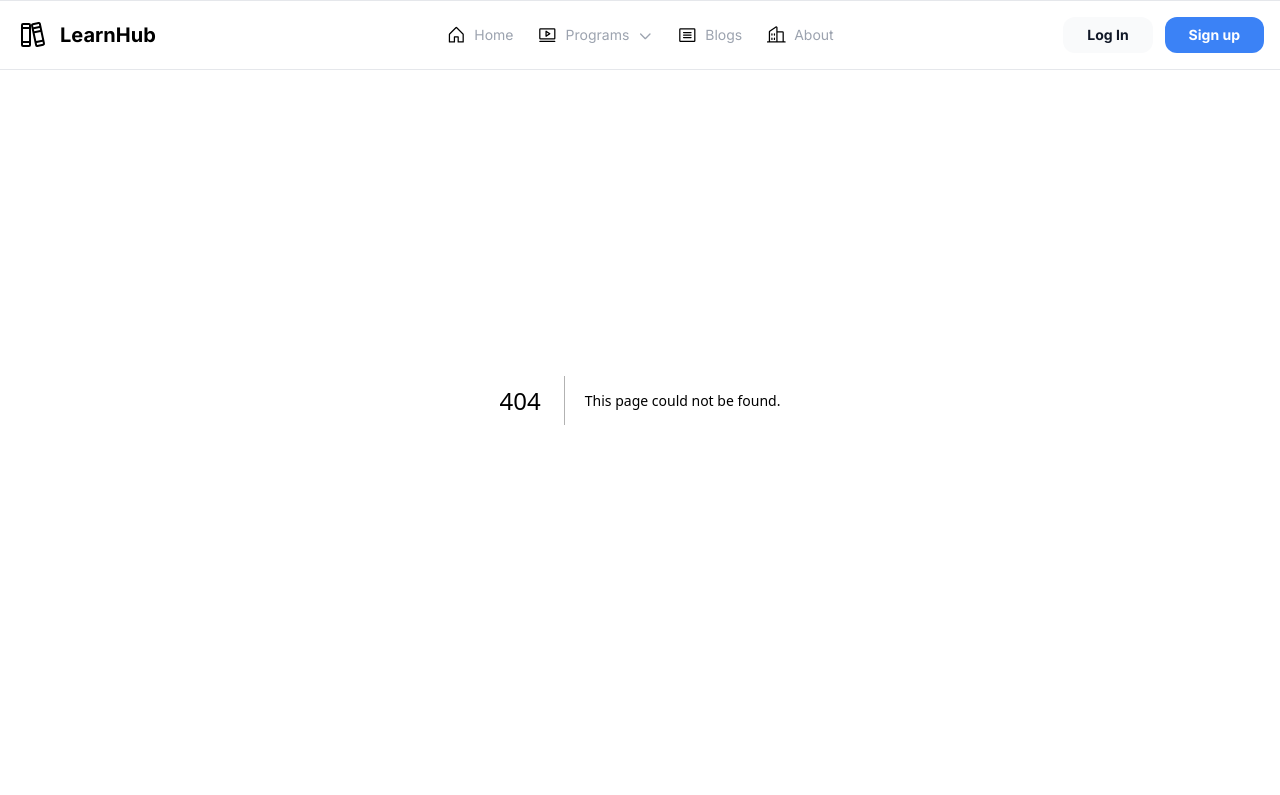
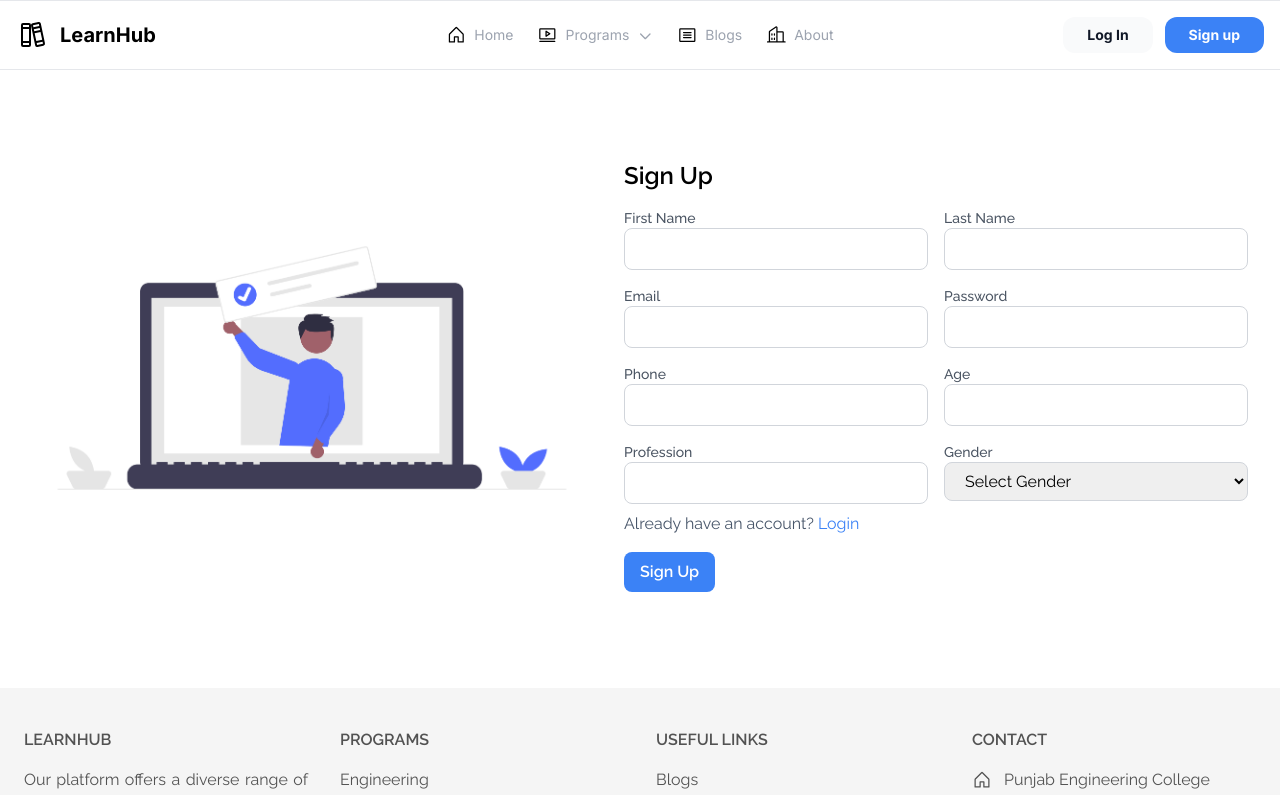
Before and after one commit to anshRS/LearnHub, a Next.js app in the folder client/: page /auth/signup in a window 1280 px wide. Before the commit this address had no page. Shown: the top 795 px of the page. Built offline with nearby package versions, Linux system fonts and the light colour scheme.

Commit message:
Designed & Integrated Register feature

```diff
--- /dev/null
+++ b/client/src/app/auth/signup/page.js
@@ -0,0 +1,15 @@
+import SignUpForm from '@/components/auth/SignUpForm';
+import React from 'react';
+
+const SignUp = () => {
+    return (
+        <div className=" w-full lg:w-1/2 md:w-1/2 p-5 md:p-0 mr-8" >
+            <h2 className="text-2xl font-semibold mb-4">Sign Up</h2>
+
+            <SignUpForm />
+        </div>
+
+    );
+};
+
+export default SignUp;
--- /dev/null
+++ b/client/src/components/auth/SignUpForm.jsx
@@ -0,0 +1,201 @@
+"use client"
+
+import React from 'react'
+import Link from 'next/link'
+import * as Yup from "yup";
+import { useForm } from "react-hook-form";
+import { yupResolver } from "@hookform/resolvers/yup";
+import axios from '@/utils/axios';
+import { useRouter } from 'next/navigation';
+import { toast } from 'react-toastify';
+
+const SignUpForm = () => {
+    const SignUpSchema = Yup.object().shape({
+        firstName: Yup.string().required('First name is required'),
+        lastName: Yup.string().required('Last name is required'),
+        email: Yup.string().email('Invalid email').required('Email is required'),
+        password: Yup.string().required('Password is required'),
+        phone: Yup.string().required('Phone no. is required'),
+        age: Yup.string().required('Age is required'),
+        profession: Yup.string().required('Profession is required'),
+        gender: Yup.string().required('Gender is required'),
+    });
+
+    const defaultValues = {
+        firstName: "",
+        lastName: "",
+        email: "",
+        password: "",
+        phone: "",
+        age: "",
+        profession: "",
+        gender: ""
+    };
+
+    const methods = useForm({
+        resolver: yupResolver(SignUpSchema),
+        defaultValues
+    });
+
+    const {
+        register,
+        reset,
+        setError,
+        handleSubmit,
+        formState: { errors, isSubmitting, isSubmitSuccessful },
+    } = methods;
+
+    const router = useRouter();
+
+    const onSubmit = async (data) => {
+        try {
+            const response = await axios.post("/api/auth/register", {
+                ...data,
+            }, {
+                headers: {
+                    "Content-Type": "application/json",
+                }
+            })
+
+            toast.success("Account Created!", {
+                position: "top-center",
+            });
+
+            router.push("/auth/login")
+        } catch (error) {
+            toast.error(error.message, {
+                position:"top-center",
+            })
+            reset();
+            setError("afterSubmit", {
+                ...error,
+                message: error.message,
+            });
+        }
+    };
+
+
+
+    return (
+        <form onSubmit={handleSubmit(onSubmit)}>
+            <div className="grid grid-cols-1 lg:grid-cols-2 gap-4">
+                <div>
+                    <label htmlFor="firstName" className="block text-sm font-medium text-gray-600">
+                        First Name
+                    </label>
+                    <input
+                        type="text"
+                        id="firstName"
+                        {...register("firstName")}
+                        className="w-full px-4 py-2 rounded-lg border border-gray-300 focus:outline-none focus:border-blue-500"
+                    />
+                    <p className='text-red-600'>{errors.firstName?.message}</p>
+                </div>
+                <div>
+                    <label htmlFor="lastName" className="block text-sm font-medium text-gray-600">
+                        Last Name
+                    </label>
+                    <input
+                        type="text"
+                        id="lastName"
+                        {...register("lastName")}
+                        className="w-full px-4 py-2 rounded-lg border border-gray-300 focus:outline-none focus:border-blue-500"
+                    />
+                    <p className='text-red-600'>{errors.lastName?.message}</p>
+                </div>
+                <div>
+                    <label htmlFor="email" className="block text-sm font-medium text-gray-600">
+                        Email
+                    </label>
+                    <input
+                        type="email"
+                        id="email"
+                        {...register("email")}
+                        className="w-full px-4 py-2 rounded-lg border border-gray-300 focus:outline-none focus:border-blue-500"
+                    />
+                    <p className='text-red-600'>{errors.email?.message}</p>
+                </div>
+                <div>
+                    <label htmlFor="password" className="block text-sm font-medium text-gray-600">
+                        Password
+                    </label>
+                    <input
+                        type="password"
+                        id="password"
+                        {...register("password")}
+                        className="w-full px-4 py-2 rounded-lg border border-gray-300 focus:outline-none focus:border-blue-500"
+                    />
+                    <p className='text-red-600'>{errors.password?.message}</p>
+                </div>
+                <div>
+                    <label htmlFor="phone" className="block text-sm font-medium text-gray-600">
+                        Phone
+                    </label>
+                    <input
+                        type="text"
+                        id="phone"
+                        {...register("phone")}
+                        className="w-full px-4 py-2 rounded-lg border border-gray-300 focus:outline-none focus:border-blue-500"
+                    />
+                    <p className='text-red-600'>{errors.phone?.message}</p>
+                </div>
+                <div>
+                    <label htmlFor="age" className="block text-sm font-medium text-gray-600">
+                        Age
+                    </label>
+                    <input
+                        type="text"
+                        id="age"
+                        {...register("age")}
+                        className="w-full px-4 py-2 rounded-lg border border-gray-300 focus:outline-none focus:border-blue-500"
+                    />
+                    <p className='text-red-600'>{errors.age?.message}</p>
+                </div>
+                <div>
+                    <label htmlFor="profession" className="block text-sm font-medium text-gray-600">
+                        Profession
+                    </label>
+                    <input
+                        type="text"
+                        id="profession"
+                        {...register("profession")}
+                        className="w-full px-4 py-2 rounded-lg border border-gray-300 focus:outline-none focus:border-blue-500"
+                    />
+                    <p className='text-red-600'>{errors.profession?.message}</p>
+                </div>
+                <div>
+                    <label htmlFor="gender" className="block text-sm font-medium text-gray-600">
+                        Gender
+                    </label>
+                    <select
+                        id="gender"
+                        {...register("gender")}
+                        className="w-full px-4 py-2 rounded-lg border border-gray-300 focus:outline-none focus:border-blue-500"
+                    >
+                        <option value="">Select Gender</option>
+                        <option value="male">Male</option>
+                        <option value="female">Female</option>
+                        <option value="other">Other</option>
+                    </select>
+                    <p className='text-red-600'>{errors.gender?.message}</p>
+                </div>
+            </div>
+            <p className="mx-auto mt-2 text-slate-600">
+                Already have an account?
+                <Link href="/auth/login" className="text-blue-500 hover:text-blue-800 ml-1">
+                    Login
+                </Link>
+            </p>
+            <div className="mt-4">
+                <button
+                    type="submit"
+                    className="bg-blue-500 hover:bg-blue-600 text-white font-semibold py-2 px-4 rounded-lg focus:outline-none"
+                >
+                    Sign Up
+                </button>
+            </div>
+        </form>
+    )
+}
+
+export default SignUpForm
```
